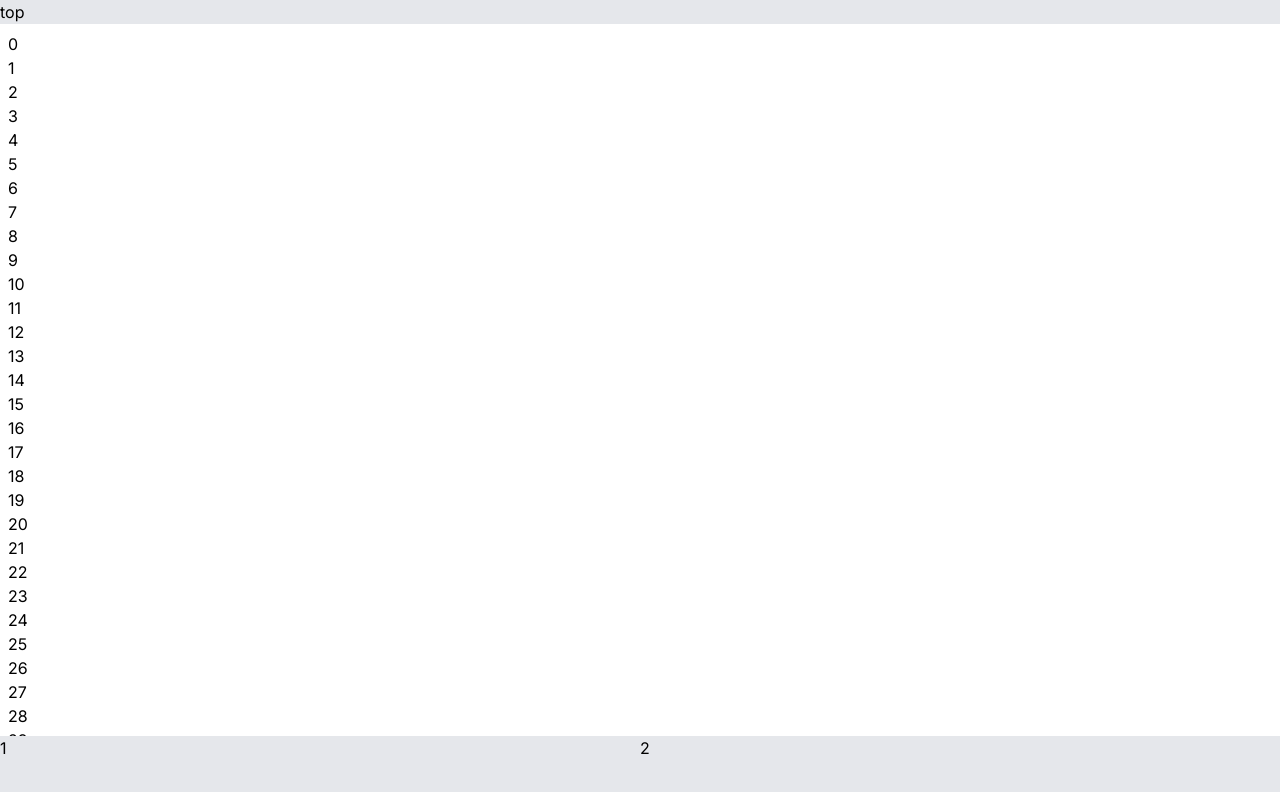
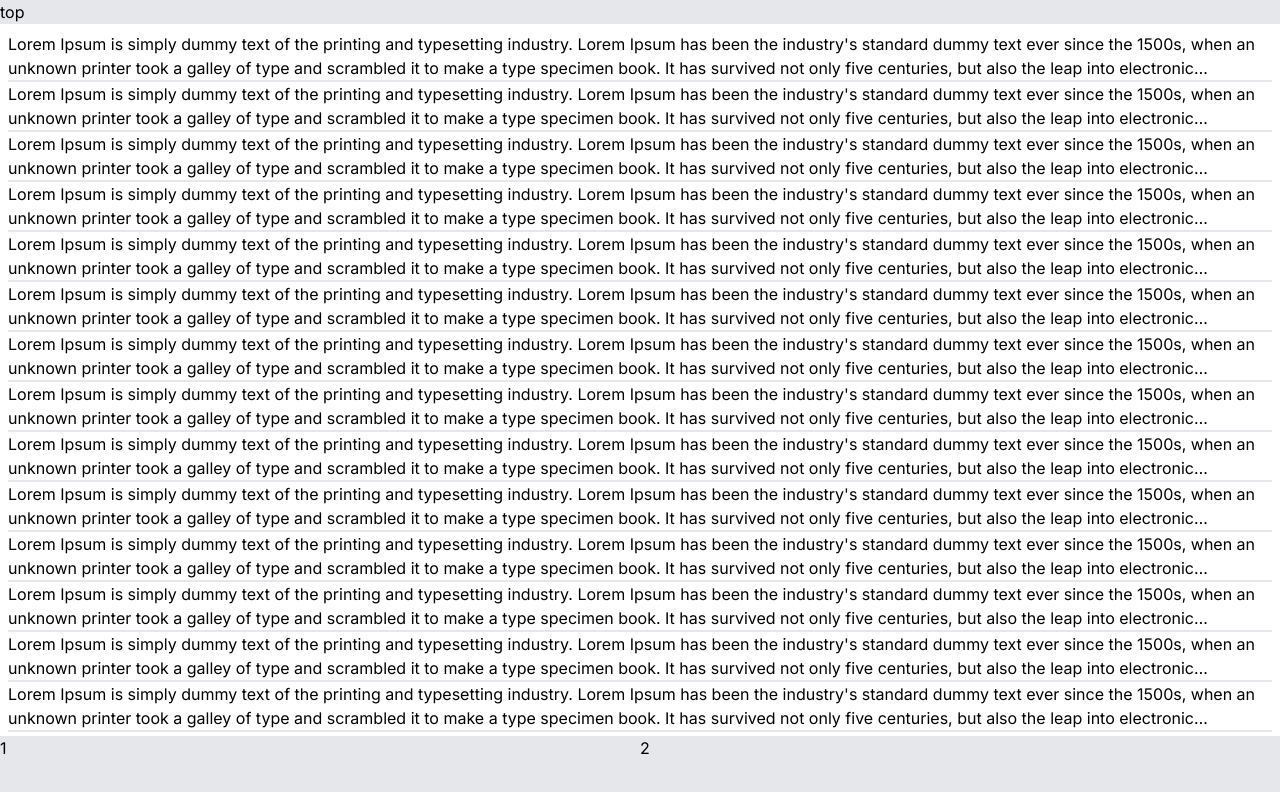
Before and after one commit to ngopas/nextjs-inbox-mobile-ui, a Next.js app: page /inbox in a window 1280 px wide. Shown: the top 792 px of the page. Built offline with nearby package versions, Linux system fonts and the light colour scheme.

Commit message:
mocking mail item

```diff
--- a/src/components/MailContent.tsx
+++ b/src/components/MailContent.tsx
@@ -1,8 +1,20 @@
+const mail = {
+  from: 'sender',
+  subject: `Lorem Ipsum is simply dummy text of the printing and typesetting industry. Lorem Ipsum has been the industry's standard dummy text ever since the 1500s, when an unknown printer took a galley of type and scrambled it to make a type specimen book. It has survived not only five centuries, but also the leap into electronic typesetting, remaining essentially unchanged. It was popularised in the 1960s with the release of Letraset sheets containing Lorem Ipsum passages, and more recently with desktop publishing software like Aldus PageMaker including versions of Lorem Ipsum.`,
+  opened: false,
+  forwarded: true,
+  replied: true,
+};
+
 const MailContent = () => {
   return (
     <div className="flex flex-col m-2">
       {Array.from(Array(100), (e, i) => {
-        return <a key={i}>{i}</a>;
+        return (
+          <a key={i} className="block border-b-2">
+            <p className="line-clamp-2">{mail.subject}</p>
+          </a>
+        );
       })}
     </div>
   );
```
